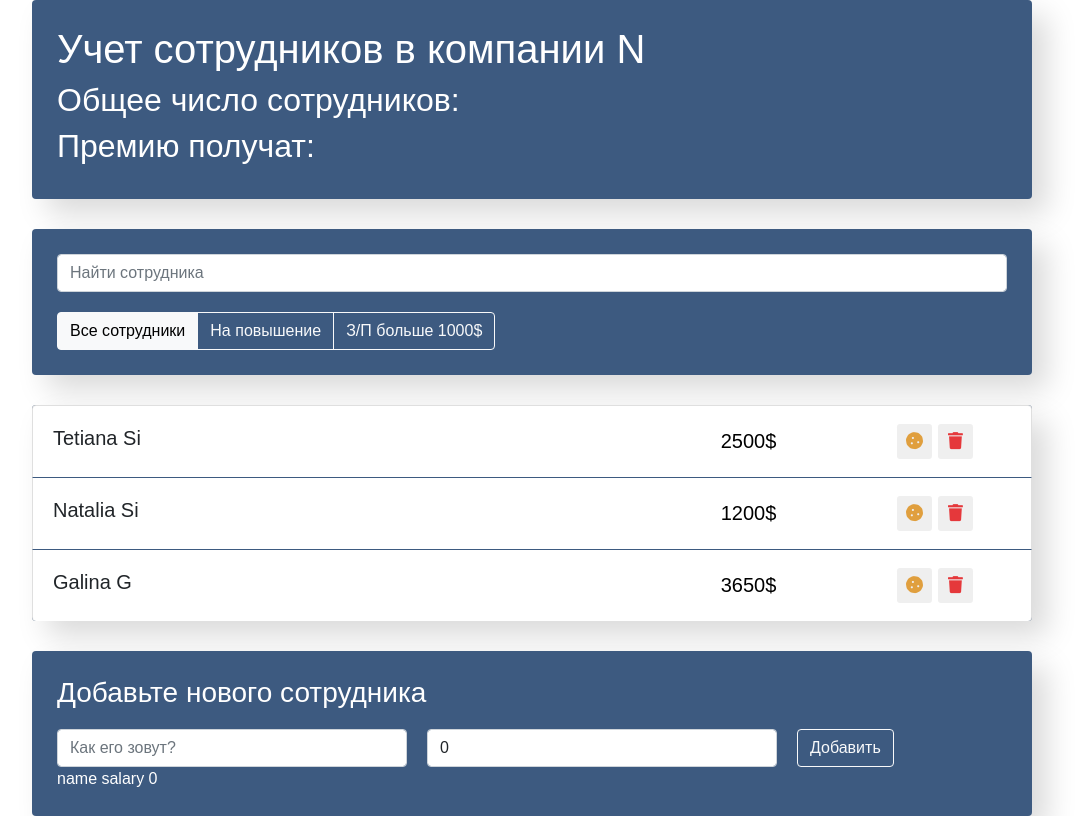
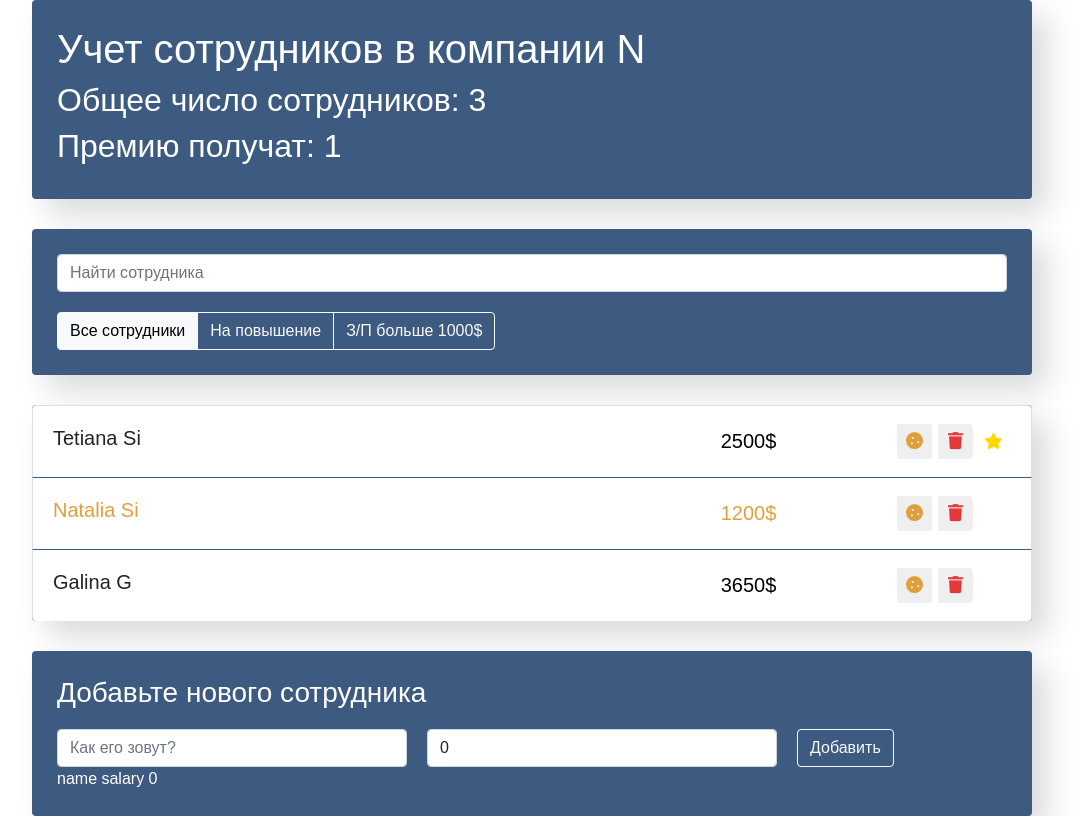
Before and after one commit to SivtsovaT/employees-hooks, a React (Create React App) app: page / in a window 1280 px wide. Shown: the whole page, without its empty margins (108-1192 px from the left). Built offline with nearby package versions, Linux system fonts and the light colour scheme.

Commit message:
Updated project:
- implemented a counter of the total number of employees and those who received the bonus;

```diff
--- a/package.json
+++ b/package.json
@@ -5,6 +5,7 @@
   "dependencies": {
     "react": "^18.1.0",
     "react-dom": "^18.1.0",
+    "react-id-generator": "^3.0.2",
     "react-scripts": "0.9.5"
   },
   "devDependencies": {},
--- a/src/app-info/app-info.js
+++ b/src/app-info/app-info.js
@@ -1,12 +1,12 @@
 import React from "react";
 import './app-info.css';
 
-const AppInfo = () => {
+const AppInfo = (props) => {
     return (
         <div className="app-info">
             <h1>Учет сотрудников в компании N</h1>
-            <h2>Общее число сотрудников:</h2>
-            <h2>Премию получат:</h2>
+            <h2>Общее число сотрудников: {props.employees}</h2>
+            <h2>Премию получат: {props.increased}</h2>
         </div>
     )
 }
--- a/src/app/App.js
+++ b/src/app/App.js
@@ -16,6 +16,7 @@
             {name: 'Galina G', salary: 3650, increase: false, rise: false, id: 3},
         ]
     );
+
    const deleteItem = (id) => {
        const index = data.findIndex(elem => elem.id === id);
        const before = data.slice(0, index);
@@ -24,12 +25,34 @@
        setData([...newArr]);
    }
 
+    const onToggleIncrease = (id) => {
+        const index = data.findIndex(elem => elem.id === id);
+        const old = data[index];
+        const newItem = {...old, increase: !old.increase};
+        const newArr = [...data.slice(0, index), newItem, ...data.slice(index + 1)];
+        setData([...newArr]);
+    }
+
+   const onToggleRise = (id) => {
+       const index = data.findIndex(elem => elem.id === id);
+       const old = data[index];
+       const newItem = {...old, rise: !old.rise};
+       const newArr = [...data.slice(0, index), newItem, ...data.slice(index + 1)];
+       setData([...newArr]);
+   }
 
 
 
+
+    const employees = data.length;
+   const increased = data.filter(item => item.increase).length;
+
     return (
+
         <div className="app">
-            <AppInfo />
+            <AppInfo employees={employees}
+                     increased={increased}
+            />
 
             <div className="search-panel">
                 <SearchPanel/>
@@ -37,6 +60,8 @@
             </div>
 
             <EmployeesList data={data}
+                           onToggleIncrease={onToggleIncrease}
+                           onToggleRise={onToggleRise}
                            onDelete={deleteItem}
             />
             <EmployeesAddForm/>
--- a/src/employees-list-item/employees-list-item.js
+++ b/src/employees-list-item/employees-list-item.js
@@ -1,36 +1,24 @@
 import React, {useState} from "react";
 import './employees-list-item.css';
 
-const EmployeesListItem = ({name, salary, onDelete}) => {
-    const [increase, setIncrease] = useState(false);
-    const [like, setLike] = useState(false);
-
-    const onChangeIncrease = (event) => {
-        event.preventDefault();
-        setIncrease(!increase);
-    }
-
-    const onRise = (event) => {
-        event.preventDefault();
-        setLike(!like)
-    }
+const EmployeesListItem = ({name, salary, onDelete, onToggleIncrease, onToggleRise, increase, rise}) => {
 
     let className = "list-group-item d-flex justify-content-between";
     if (increase) {
         className += ' increase';
     }
-    if (like) {
+    if (rise) {
         className += ' like';
     }
 
     return (
         <li className={className}>
-            <span className="list-group-item-label" onClick={onRise}>{name}</span>
+            <span className="list-group-item-label" onClick={onToggleRise}>{name}</span>
             <input type="text" className="list-group-item-input" defaultValue={salary + `$`}/>
             <div className='d-flex justify-content-center align-items-center'>
                 <button type="button"
                         className="btn-cookie btn-sm "
-                        onClick={onChangeIncrease}
+                        onClick={onToggleIncrease}
                 >
                     <i className="fas fa-cookie"></i>
                 </button>
--- a/src/employees-list/employees-list.js
+++ b/src/employees-list/employees-list.js
@@ -3,13 +3,15 @@
 
 import './employees-list.css';
 
-const EmployeesList = ({data, onDelete}) => {
+const EmployeesList = ({data, onDelete, onToggleIncrease, onToggleRise}) => {
     const elements = data.map(item => {
         const {id, ...itemProps} = item;
         return (
             <EmployeesListItem key={id}
                                {...itemProps}
                                onDelete={() => onDelete(id) }
+                               onToggleIncrease={() => onToggleIncrease(id)}
+                               onToggleRise={() => onToggleRise(id)}
             />
         )
     })
```
